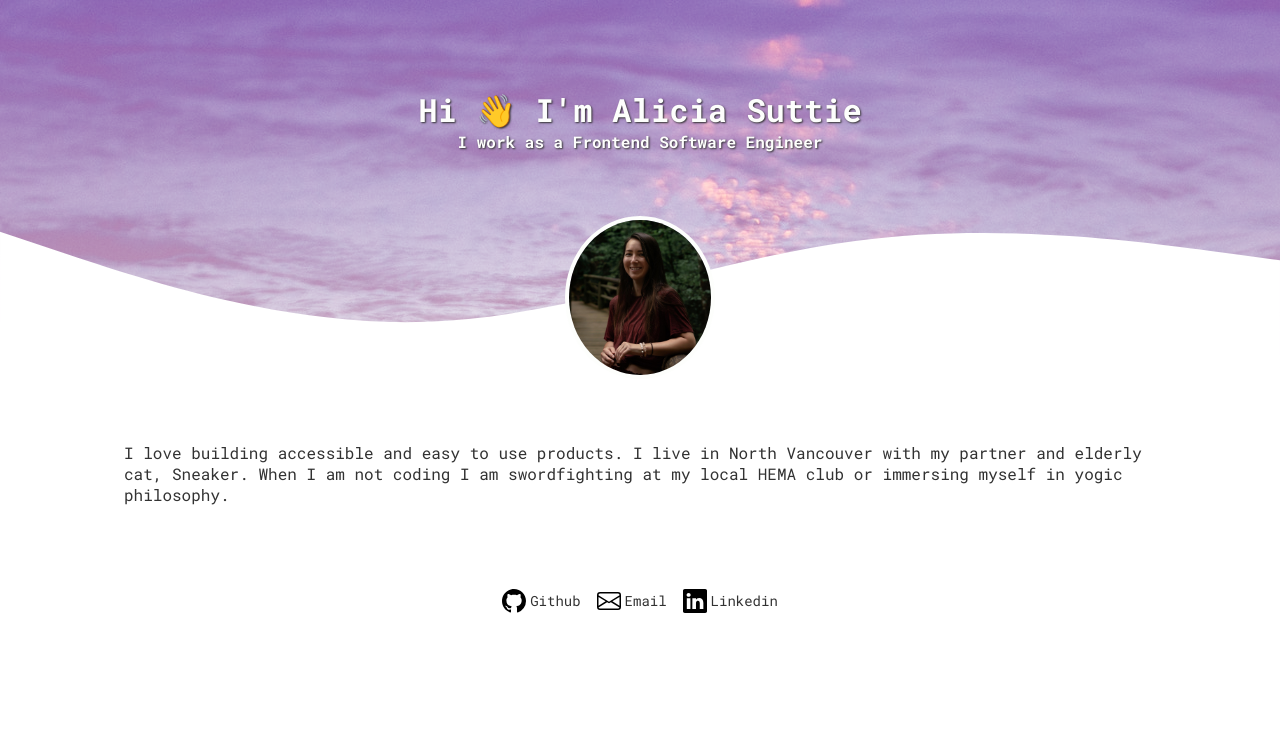
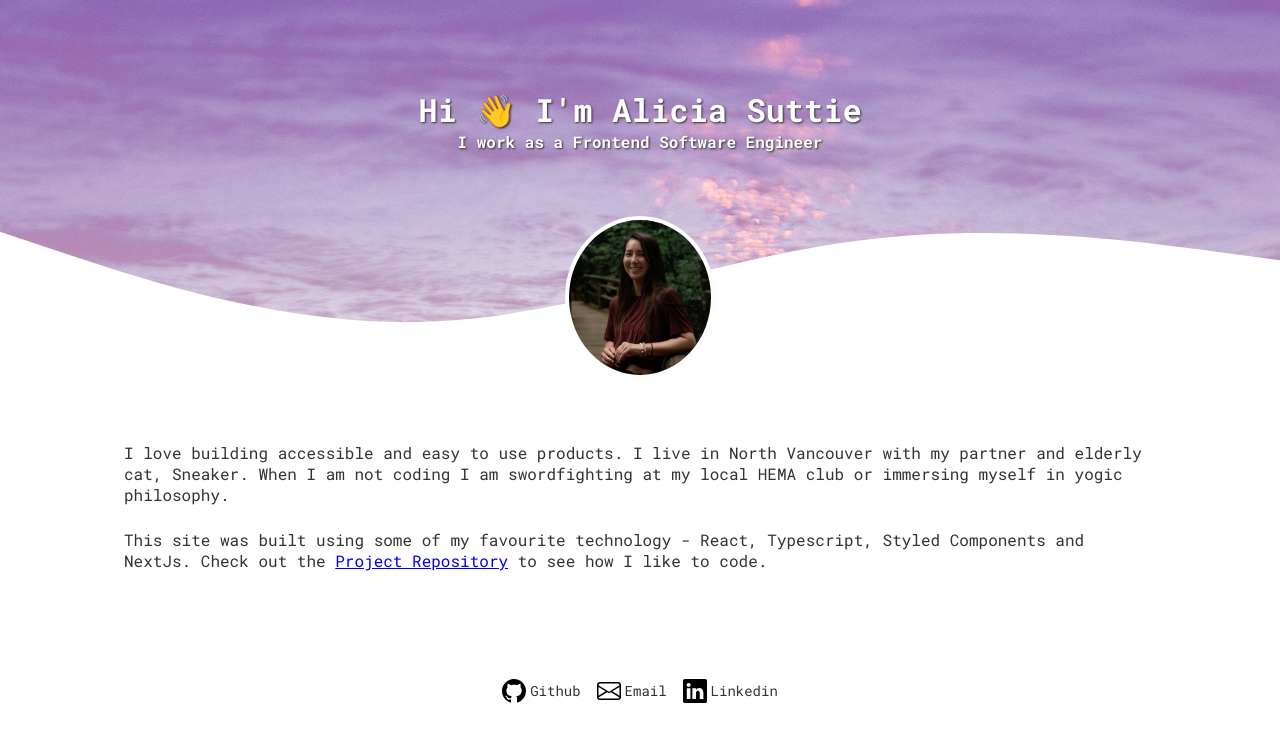
Before and after one commit to ali-of-cia/aliofcia, a Next.js app: page / in a window 1280 px wide. Shown: the top 742 px of the page. Built offline with nearby package versions, Linux system fonts and the light colour scheme.

Commit message:
add link to project repo

```diff
--- a/pages/index.tsx
+++ b/pages/index.tsx
@@ -11,6 +11,10 @@ const StyledMain = styled.main`
 
 const StyledIntroWrapper = styled.div`
   padding: 42px 124px 80px;
+
+  & p {
+    padding: 0px 0px 24px;
+  }
 `;
 
 const Home: NextPage = () => {
@@ -31,6 +35,18 @@ const Home: NextPage = () => {
             coding I am swordfighting at my local HEMA club or immersing myself
             in yogic philosophy.
           </p>
+          <p>
+            This site was built using some of my favourite technology - React,
+            Typescript, Styled Components and NextJs. Check out the{" "}
+            <a
+              href="https://github.com/ali-of-cia/aliofcia"
+              rel="noreferrer"
+              target="_blank"
+            >
+              Project Repository
+            </a>{" "}
+            to see how I like to code.
+          </p>
         </StyledIntroWrapper>
       </StyledMain>
       <Footer />
```
